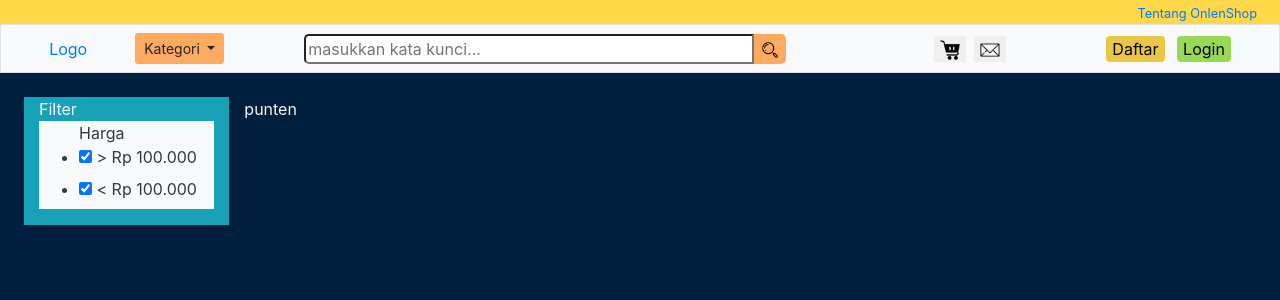
After one commit to kagekamii/OnlenShop, a Laravel app: page /kategori-komputer in a window 1280 px wide. The commit adds this page. Shown: the top 300 px of the page. Run offline with Laravel 8, Linux system fonts and the light colour scheme; settings files or empty folders that the repository lacks are supplied.

Commit message:
bikin halaman kategori dlu

```diff
--- a/app/Http/Controllers/ShopController.php
+++ b/app/Http/Controllers/ShopController.php
@@ -72,4 +72,9 @@ class ShopController extends Controller
     Session::flush();
     return redirect('/home');
   }
+
+  public function komputer()
+  {
+    return view('kategori-komputer');
+  }
 }
--- /dev/null
+++ b/public/css/master.css
@@ -0,0 +1,83 @@
+/* COLORS */
+.text-ungu1:hover {
+  color: #b602b6;
+}
+
+.bg-kuning {
+  background-color: #ffd94a;
+}
+
+.bg-kuning2 {
+  background-color: #e8c747;
+}
+
+.btn-orange1 {
+  background-color: #feaa60;
+  border: 0;
+  border-radius: 0 5px 5px 0;
+  height: 30px;
+}
+
+.btn-orange2 {
+  background-color: #feaa60;
+}
+
+.bg-sky {
+  background-color: #75dafd;
+}
+
+.bg-green1 {
+  background-color: #bbfd75;
+}
+
+.bg-green2 {
+  background-color: #99d756;
+}
+
+.bg-orangreen {
+  background-image: linear-gradient(to bottom right, #feaa60, #99d756);
+}
+
+.bg-navy {
+  background-color: #001f3f;
+}
+
+.bg-blue1 {
+  background: rgba(131, 170, 205, 0.5);
+}
+
+/* UTILITIES */
+.searchbox {
+  width: 450px;
+  margin-left: 80px;
+  border-radius: 5px 0 0 5px;
+  height: 30px;
+}
+
+.separator {
+  border-left: 1px solid;
+}
+
+.kanan {
+  margin-left: 100px;
+}
+
+.no-border {
+  border: 0;
+}
+
+/* CAROUSEL */
+.carousel-inner img {
+  margin: 0px 0px 0px 48px;
+  width: 90%;
+}
+
+.carousel.carousel-fade .carousel-item {
+  display: block;
+  opacity: 0;
+  transition: opacity ease-out .7s;
+}
+
+.carousel.carousel-fade .carousel-item.active {
+  opacity: 1 !important;
+}
--- /dev/null
+++ b/resources/views/kategori-komputer.blade.php
@@ -0,0 +1,133 @@
+<!DOCTYPE html>
+<html lang="en" dir="ltr">
+
+<head>
+  <meta charset="utf-8">
+  <meta name="csrf-token" content="{{ csrf_token() }}" />
+  <!-- Bootstrap CSS -->
+  <link rel="stylesheet" type="text/css" href="css/bootstrap.min.css">
+  <link rel="stylesheet" type="text/css" href="css/master.css">
+  <!--Bootstrap JS-->
+  <script src="js/jquery-3.4.1.min.js"></script>
+  <script src="js/popper.min.js"></script>
+  <script src="js/bootstrap.min.js"></script>
+
+  <script type="text/javascript">
+    $(document).ready(function() {
+        $('input').attr('autocomplete','off');
+      });
+  </script>
+
+  <title></title>
+</head>
+
+<header>
+  <div class="col-md bg-kuning text-right">
+    <a href="#" class="text-ungu1 mr-2 small"> Tentang OnlenShop </a>
+  </div>
+
+  <nav class="col-md navbar navbar-expand-md bg-light justify-content-center border">
+    <! LOGO>
+    <a href="/home" class="mr-5"> Logo </a>
+
+    <! KATEGORI>
+    <div class="dropdown">
+      <button type="button" class="btn btn-orange2 btn-sm dropdown-toggle" data-toggle="dropdown"> Kategori
+      </button>
+      <div class="dropdown-menu bg-sky">
+        <a href=
+        "@if(Session::get('username') != null)
+           /kategori-komputer
+         @else
+           #
+         @endif" class="dropdown-item"> Komputer </a>
+        <a href=
+        "@if(Session::get('username') != null)
+           /kategori-handphone
+         @else
+           #
+         @endif" class="dropdown-item"> Handphone </a>
+        <a href=
+        "@if(Session::get('username') != null)
+           /kategori-makan&minum
+         @else
+           #
+         @endif" class="dropdown-item"> Makanan & Minuman </a>
+      </div>
+    </div>
+
+    <! SEARCH BOX>
+      <input class="searchbox" type="text" name="kolomCari" placeholder="masukkan kata kunci...">
+      <button type="button" class="btn-orange1 mr-5" name="submitCari"> <img src="img/search.png" width="20">
+      </button>
+
+    <! KERANJANG & CHAT>
+      <button type="button" class="no-border kanan mr-2" name="button"> <img src="img/keranjang.png" width="20">
+      </button>
+      <button type="button" class="no-border" name="button"> <img src="img/message.png" width="20"> </button>
+
+      {{-- kalo mau nampilin div pake if aja ga usah manggil ajax. tapi divnya gua simpen dulu aja ya
+        btw anjing gua simpen modal daftar sama login dibawah deket </body>  --}}
+      <div id="ubahLogout" class="{{ session('tab2_active') ? 'active' : null }}">
+
+        {{-- if ini nge check SESSION dengan varibale USERNAME ada VALUENYA atau null --}}
+        @if(Session::get('username') != null)
+        {{-- kalo ada valuenya tampilin tombol logout --}}
+        <button id="routeLogout" class="kanan mr-2 no-border bg-kuning2 rounded"> Logout </button>
+        @else
+        {{-- kallo null tampilin tombol daftar dan login --}}
+        <button type="button" class="kanan mr-2 no-border bg-kuning2 rounded" data-toggle="modal"href="#myRegister">
+          Daftar
+        </button>
+        <button type="button" class="no-border bg-green2 rounded" data-toggle="modal" href="#myLogin">
+          Login
+        </button>
+        @endif
+
+      </div>
+
+  </nav>
+</header>
+
+<body class="bg-navy">
+
+  <div class="row m-4">
+
+    <div class="col-md-2 bg-info text-light">
+      Filter
+      <div class="bg-light text-dark text-left">
+
+        <ul class="tanpa-dot" id="filters">
+          Harga
+          <li>
+            <input type="checkbox" id="filter-kategoria" value="eksekutif" checked>
+            <label for="filter-eksekutif"> > Rp 100.000 </label>
+          </li>
+          <li>
+            <input type="checkbox" id="filter-kategorib" value="ekonomi" checked>
+            <label for="filter-ekonomi"> < Rp 100.000 </label>
+          </li>
+        </ul>
+
+      </div>
+    </div>
+
+    <div class="col-md text-light">
+      punten
+    </div>
+
+  </div>
+
+</body>
+
+<!checkbox filter>
+<script type="text/javascript">
+  $("#filters :checkbox").click(function() {
+     $("tr").hide();
+     $("#filters :checkbox:checked").each(function() {
+         $("." + $(this).val()).show();
+     });
+  });
+</script>
+
+</html>
--- a/routes/web.php
+++ b/routes/web.php
@@ -20,4 +20,5 @@ Route::post('/home/daftar', 'ShopController@daftar');
 Route::post('/home/login', 'ShopController@login');
 // route baru buat logout
 Route::get('/logout', 'ShopController@logout');
+Route::get('/kategori-komputer', 'ShopController@komputer');
 // Route::post('/home/ajax_profil_user', 'ShopController@login');
```
Also changed, not shown: resources/views/home.blade.php (+109 -98 lines), database/migrations/2014_10_12_000000_create_users_table.php (deleted), database/migrations/2014_10_12_100000_create_password_resets_table.php (deleted), public/img/handphone-chargerBaseus.jfif (added), public/img/handphone-iphoneCase6&7.jpg (added), public/img/handphone-powerbankUNEED10kMAH.png (added), public/img/handphone-redminote9-4gb64gb.jfif (added), public/img/komputer-logitechg402.jfif (added), public/img/komputer-monitorDell19inch.jpg (added), public/img/komputer-ssdWDgreenSata3.jfif (added), public/img/komputer-vga650.jfif (added), public/img/makanminum-basoAciTulangRangu.jpg (added), public/img/makanminum-chikiballskeju.jfif (added), public/img/makanminum-kombuchaHealBurgreens.jpg (added), 1 more files.
